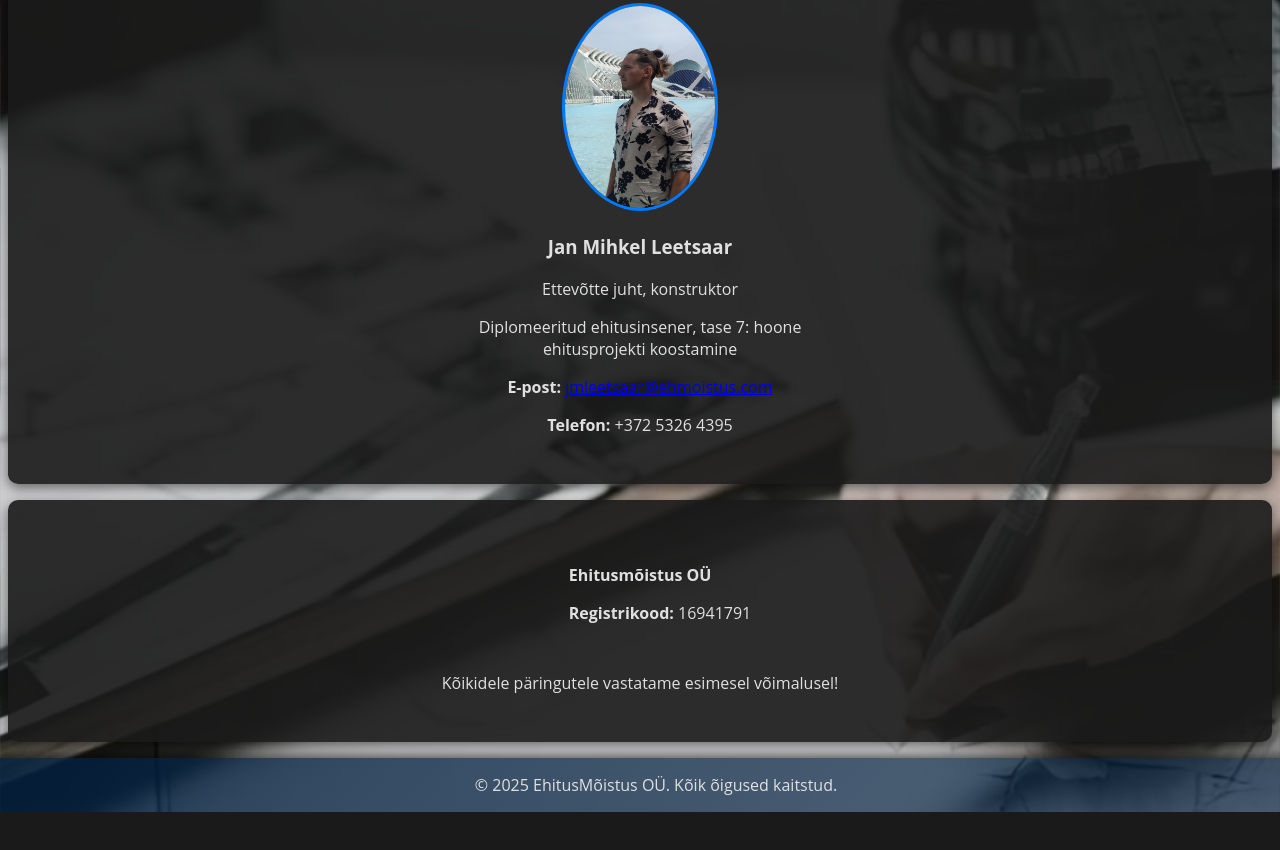
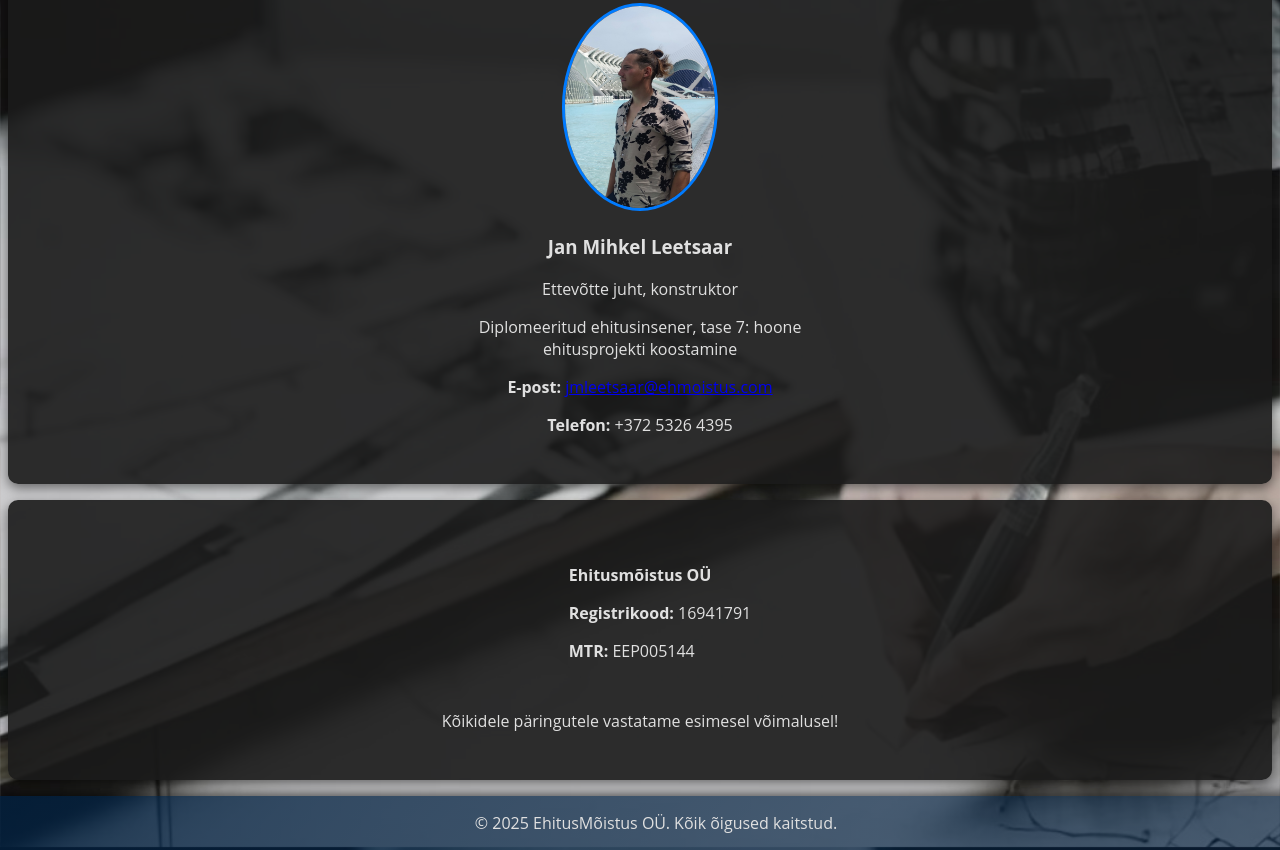
Before and after one commit to ehmoistus-github/ehmoistus, a plain HTML site: page index.html in a window 1280 px wide. Shown: the part 3588-4438 px from the top of the page. Before the commit the page ends 4400 px from the top, so only its background shows below. Drawn offline with Linux system fonts and the light colour scheme.

Commit message:
index MTR

```diff
--- a/index.html
+++ b/index.html
@@ -102,6 +102,7 @@
         <ul>
             <p><strong>Ehitusmõistus OÜ</strong></p>
             <p><strong>Registrikood:</strong> 16941791</p>
+            <p><strong>MTR:</strong> EEP005144</p>
         </ul>
         <p>Kõikidele päringutele vastatame esimesel võimalusel!</p>
     </section>
```
